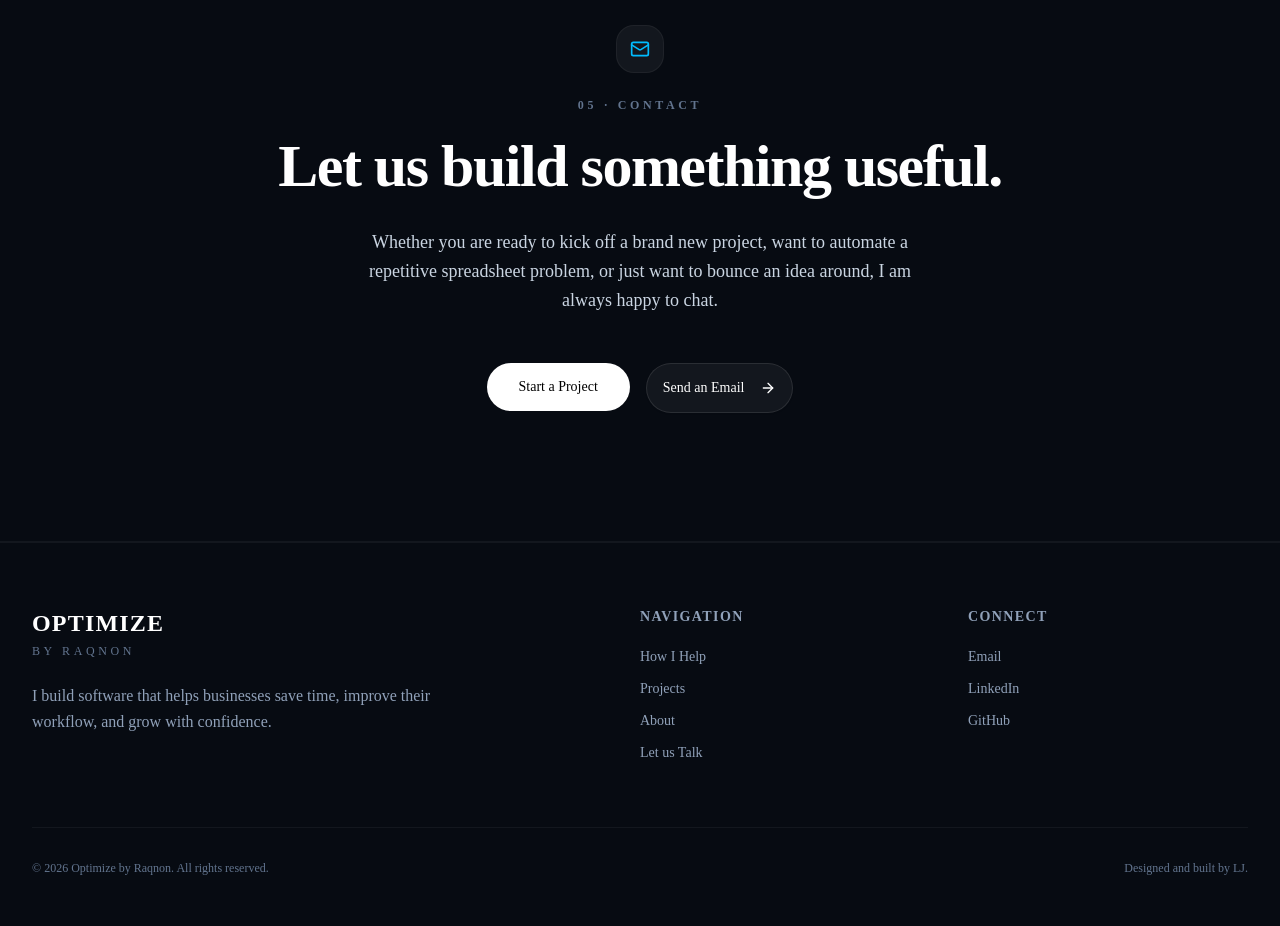
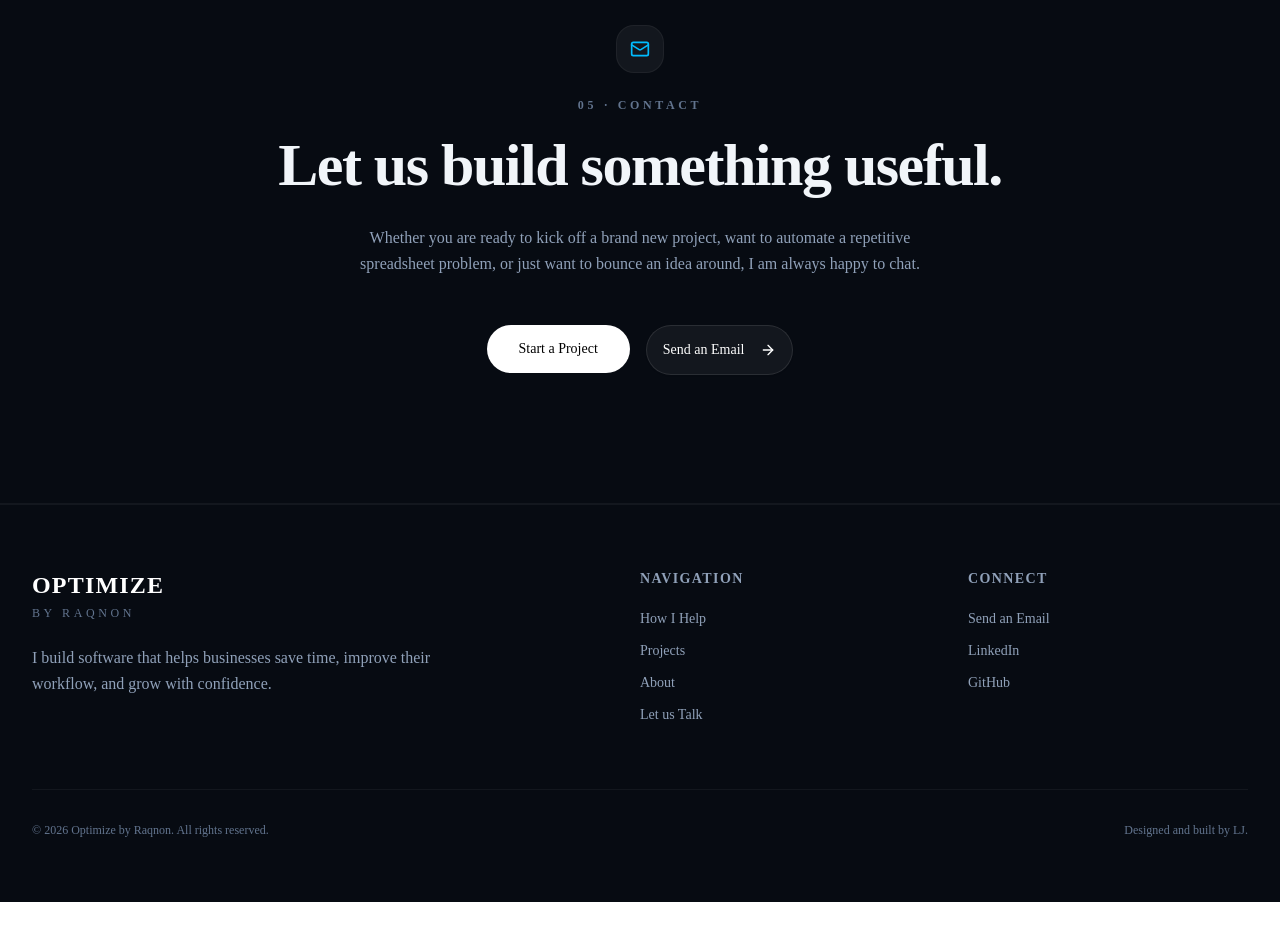
Before and after one commit to geeiqueue/optimize-by-raqnon, a Next.js app: page / in a window 1280 px wide. Shown: the part 4880-5806 px from the top of the page. After the commit the page ends 5782 px from the top, so only its background shows below. Built offline with nearby package versions, Linux system fonts and the light colour scheme.

Commit message:
Deploy functional email catcher link inside footer component

```diff
--- a/components/layout/footer.tsx
+++ b/components/layout/footer.tsx
@@ -58,8 +58,9 @@ export default function Footer() {
 
             <ul className="mt-5 space-y-3 text-sm font-medium text-slate-400">
               <li>
-                <a href="mailto:your-email@example.com" className="transition-colors hover:text-white">
-                  Email
+                {/* Changed layout text value configuration here to link up with global catcher */}
+                <a href="#contact" className="transition-colors hover:text-white">
+                  Send an Email
                 </a>
               </li>
               <li>
--- a/components/sections/contact.tsx
+++ b/components/sections/contact.tsx
@@ -16,16 +16,17 @@ export default function Contact() {
           05 · CONTACT
         </p>
 
-        <h2 className="mt-4 text-4xl font-black leading-tight tracking-tight text-white md:text-6xl">
+        {/* Swapped over to an eye-comfort geometric layout sans-serif heading profile */}
+        <h2 className="mt-4 text-4xl font-extrabold tracking-tight text-slate-100 md:text-6xl leading-[1.2]">
           Let us build something useful.
         </h2>
 
-        <p className="mx-auto mt-6 max-w-xl text-lg leading-relaxed text-slate-300">
+        <p className="mx-auto mt-6 max-w-xl text-base leading-relaxed text-slate-400">
           Whether you are ready to kick off a brand new project, want to automate a repetitive spreadsheet problem, or just want to bounce an idea around, I am always happy to chat.
         </p>
 
         <div className="mt-12 flex flex-wrap justify-center gap-4">
-          <a href="mailto:your-email@example.com">
+          <a href="#contact" className="inline-block">
             <Button
               size="lg"
               className="rounded-full bg-white px-8 py-6 text-sm font-medium text-black transition-all hover:bg-slate-200 active:scale-95"
@@ -33,12 +34,11 @@ export default function Contact() {
               Start a Project
             </Button>
           </a>
-
-          <a href="mailto:your-email@example.com">
+          <a href="#contact" className="inline-block">
             <Button
               variant="outline"
               size="lg"
-              className="rounded-full border-white/10 bg-white/5 px-8 py-6 text-sm font-medium text-white transition-all hover:bg-white hover:text-black active:scale-95"
+              className="rounded-full border-white/10 bg-white/5 px-8 py-6 text-sm font-medium text-white transition-all hover:bg-white hover:text-black active:scale-95 flex items-center gap-2"
             >
               Send an Email
               <ArrowRight className="ml-2 h-4 w-4" />
```
